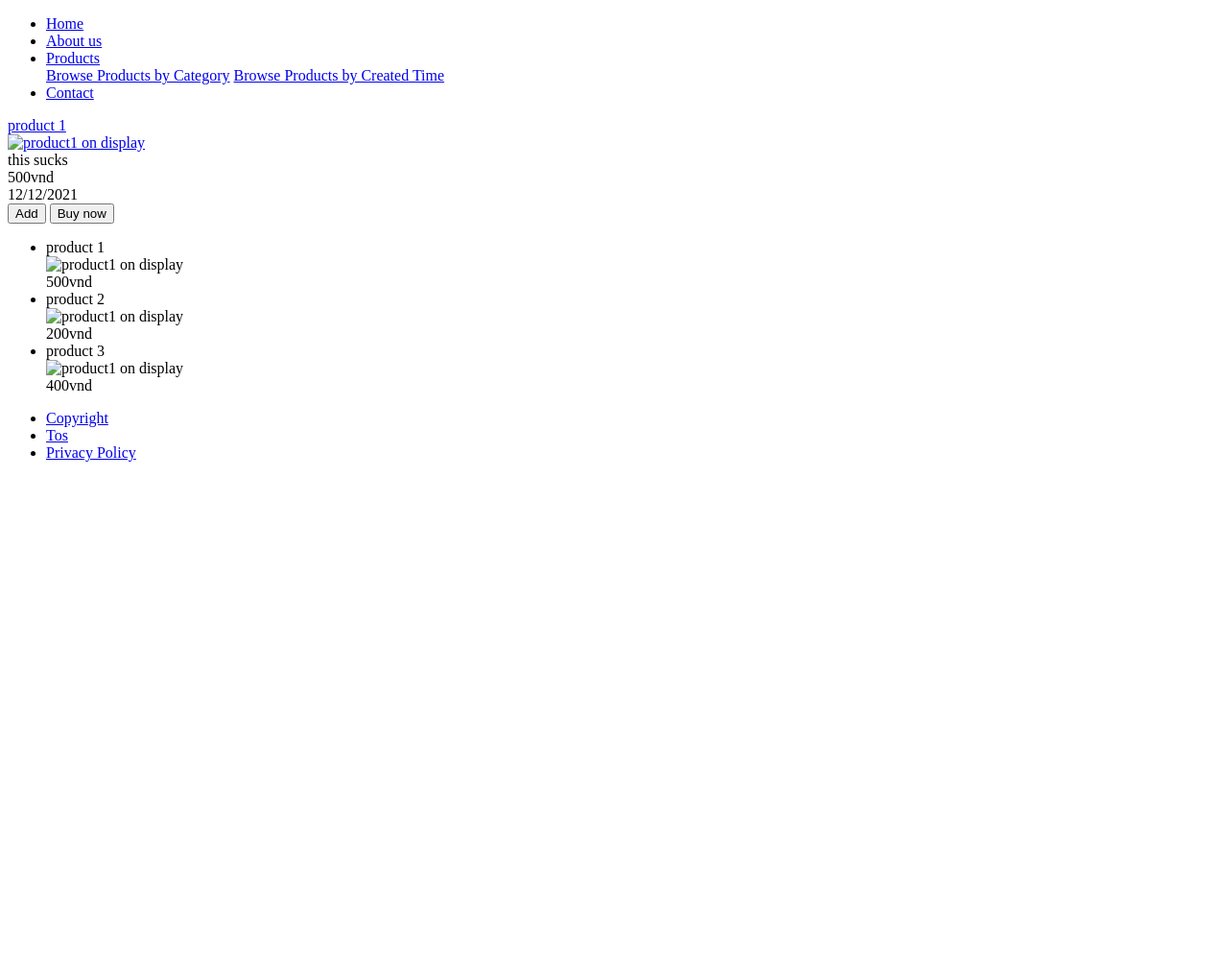
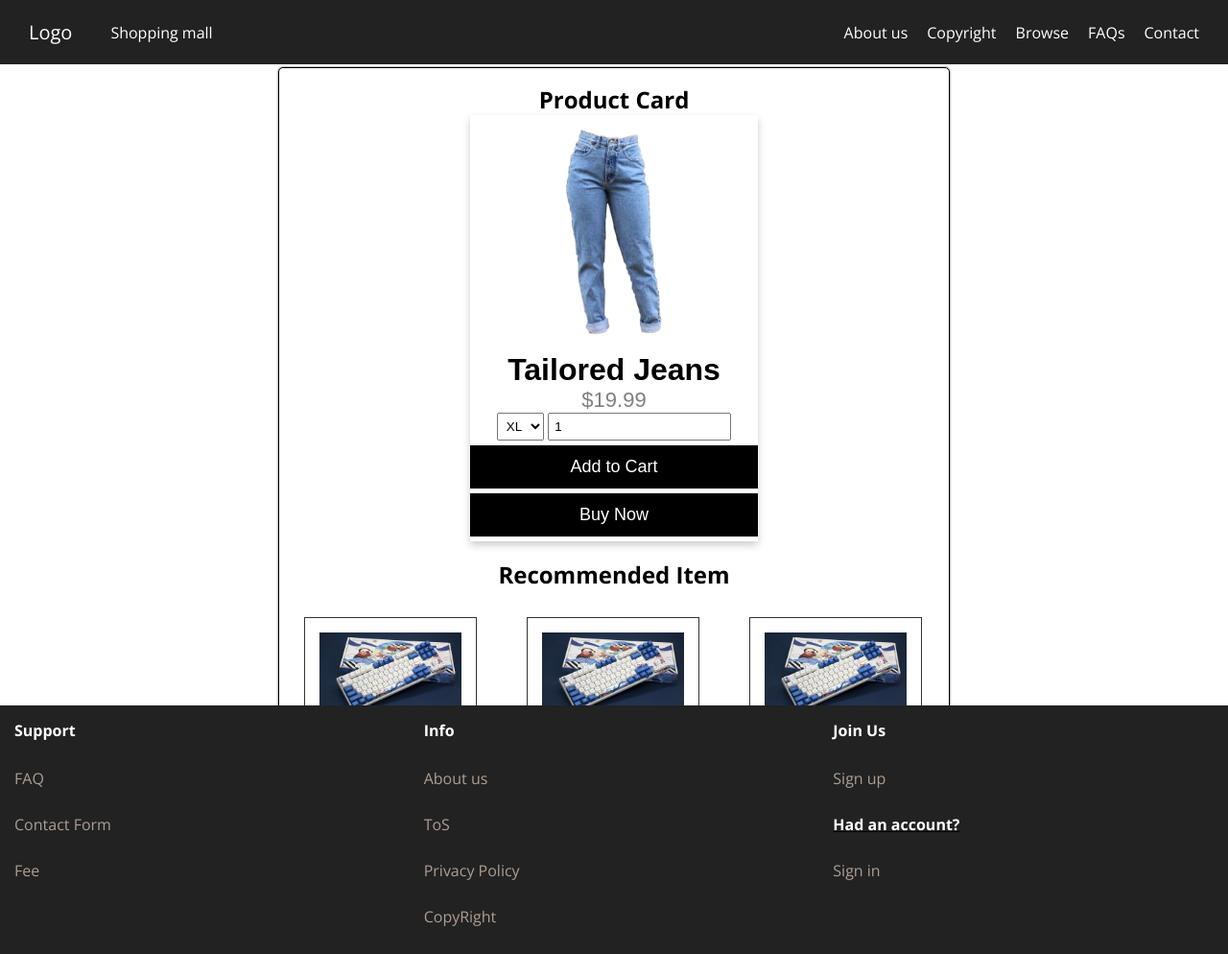
Before and after one commit to phatxttran1234/RMIT_webProg_assignment1, a plain HTML site: page storePages/store2/products/category1/cate1prod1.html in a window 1280 px wide. Shown: the whole page at 96% size. Before the commit the page ends 800 px from the top, so only its background shows below. Drawn offline with nearby package versions, Linux system fonts and the light colour scheme.

Commit message:
clone over to store 2

```diff
--- a/storePages/store2/products/category1/cate1prod1.html
+++ b/storePages/store2/products/category1/cate1prod1.html
@@ -1,76 +1,89 @@
 <!DOCTYPE html>
 <html lang="en">
 <head>
-        <title>Store 1</title>
     <meta charset="UTF-8">
     <meta name="viewport" content="width=device-width, initial-scale=1.0">
+    <title>Product 1</title>
+
+    <link rel="stylesheet" href="../../../../style/mall/common.css">
+    <link rel="stylesheet" href="../../../../style/mall/Product/product.css">
+    <link rel="preconnect" href="https://fonts.gstatic.com">
 </head>
+<body>
+    <div class="box">
+      <header class="mallHeader">
+        <nav>
+            <ul class="menu">
+                <li class="logo"><a href="#">Logo</a></li>
+                <li class="item mallName"><a href="#">Shopping mall</a></li>
+                <li class="item"><a href="aboutUs.html">About us</a></li>
+                <li class="item"><a href="fees.html">Copyright</a></li>
+                <li class="item subMenu2"><a href="#">Browse</a></li>
+                <li class="item item2"><a href="#">Browse By name</a></li>
+                <li class="item item2"><a href="#">Browse By category</a></li>
+                <li class="item"><a href="FAQs.html">FAQs</a></li>
+                <li class="item"><a href="contact.html">Contact</a></li>
 
-    <body>
-        <header>
-            <nav>
-                <ul>
-                    <li><a href="#">Home</a></li>
-                    <li><a href="#">About us</a></li>
-                    <li>
-                        <a href="#">Products</a>
-                        <div>
-                            <a href="#">Browse Products by Category</a>
-                            <a href="#">Browse Products by Created Time</a>
-                        </div>
-                    </li>
-                    <li><a href="#">Contact</a></li>
+                <li class="toggle"><span class="bars"></span><li>
             </ul>
         </nav>
     </header>
 
         <main>
-            <section class="productDetails">
-                <div class="product">
-                    <div class="prodName"><a href="#">product 1</a></div>
-                    <div class="prodImg"><a href="#"><img src="../../../resources/" alt="product1 on display"></a></div>
-                    <div class="prodDes">this sucks</div>
-                    <div class="prodPrice">500vnd</div>
-                    <div class="prodTime">12/12/2021</div>
+          <!----------------------------------------single product--------------------------------------------->
+          <div id="listDetail">
+            <h2 style="text-align:center">Product Card</h2>
+              <div class="card">
+                <img src="../../../../resources/images/Jeans-PNG-Photo.png" alt="product1 on display" style="width:100%">
+                <h1>Tailored Jeans</h1>
+                <p class="price">$19.99</p>
+
+                <select>
+                  <option>XL</option>
+                  <option>L</option>
+                  <option>M</option>
+                  <option>S</option>
+                </select>
+                <input type="number" value="1">
+                <p><button id="product">Add to Cart</button> <button>Buy Now</button></p>
+              </div>
+          <!------------------------------------end of single product-------------------------------------->
+              <section class="recommended">
+                <h1 style="padding-top: 18px; padding-bottom: 18px; text-align: center;">Recommended Item</h1>
+                <div class="section">
+                  <div class="grid-container">
+                    <div class="grid-item"><a href=# ><img src="../../../../resources/images/DesignerKeyboard.png" alt="recommend1" class="recommendation"><p id="ItemDesc">Item Name</p></a></div>
+                    <div class="grid-item"><a href=# ><img src="../../../../resources/images/DesignerKeyboard.png" alt="recommend1" class="recommendation"><p id="ItemDesc">Item Name</p></a> </div>
+                    <div class="grid-item"><a href=# ><img src="../../../../resources/images/DesignerKeyboard.png" alt="recommend1" class="recommendation"><p id="ItemDesc">Item Name</p></a> </div>
                 </div>
               </section>
-
-            <section class="buyingOptions">
-                <form>
-                    <button class="buyingOption">Add</button>
-                    <button class="buyingOption">Buy now</button>
-                </form>
-            </section>
-
-            <section class="recommended">
-                <ul>
-                    <li class="product">
-                        <div class="prodName">product 1</div>
-                        <div class="prodImg"><img src="../../../resources/" alt="product1 on display"></div>
-                        <div class="prodPrice">500vnd</div>
-                    </li>
-                    <li class="product">
-                        <div class="prodName">product 2</div>
-                        <div class="prodImg"><img src="../../../resources/" alt="product1 on display"></div>
-                        <div class="prodPrice">200vnd</div>
-                    </li>
-                    <li class="product">
-                        <div class="prodName">product 3</div>
-                        <div class="prodImg"><img src="../../../resources/" alt="product1 on display"></div>
-                        <div class="prodPrice">400vnd</div>
-                    </li>
-                </ul>
-            </section>
+          </div>
         </main>
-
-        <footer>
+        <footer class="mallFooter">
           <nav>
-                <ul>
-                    <li><a href="#">Copyright</a></li>
-                    <li><a href="#">Tos</a></li>
-                    <li><a href="#">Privacy Policy</a></li>
-                </ul>
+            <div class="FooterRow">
+            <div class="FooterColumn">
+            <div class="footerheading">Support</div>
+            <ul><a href="/mallPages/FAQs.html">FAQ</a></ul>
+            <ul><a href="/mallPages/contact.html">Contact Form</a></ul>
+            <ul><a href="/mallPages/fees.html">Fee</a></ul>
+            </div>
+            <div class="FooterColumn">
+            <div class="footerheading">Info</div>
+            <ul><a href="/mallPages/aboutUs.html">About us</a></ul>
+            <ul><a href="/mallPages/tos.html">ToS</a></ul>
+            <ul><a href="/mallPages/privacy.html">Privacy Policy</a></ul>
+            <ul><a href="/mallPages/copyright.html">CopyRight</a></ul>
+            </div>
+            <div class="FooterColumn">
+            <div class="footerheading">Join Us</div>
+            <ul><a href="/mallPages/Account/registerAccount.html">Sign up</a></ul>
+            <ul color="white" style="text-decoration: underline;"><b><p>Had an account?</p></b></ul>
+            <ul><a href="/mallPages/Account/myAccount-Log-in.html">Sign in</a></ul>
+            </div>
+            </div>
           </nav>
           </footer>
+    </div>
     </body>
 </html>
```
Also changed, not shown: storePages/store2/storeCopyright.html (added, +84 -0 lines). Lines whose indentation alone changed are shown as unchanged.
